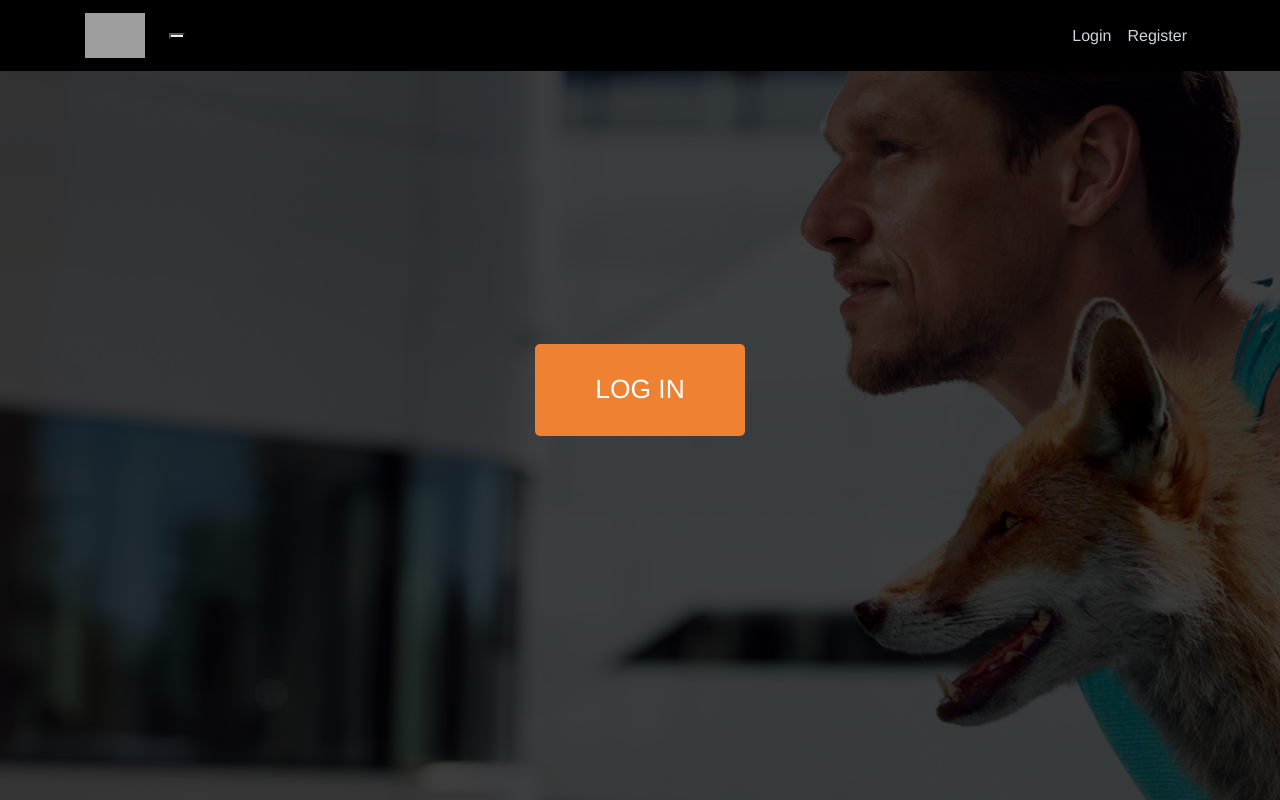
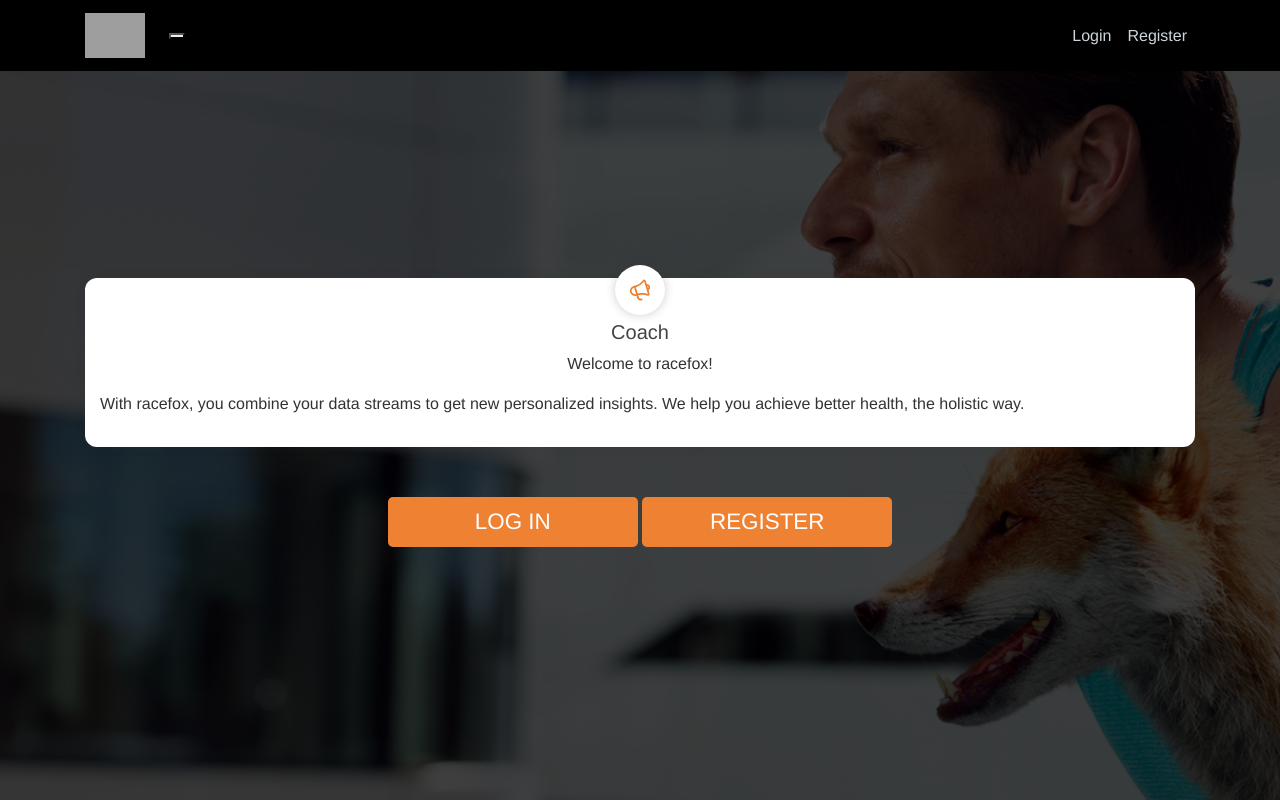
Before and after one commit to Netty2/racefox, a Flask app: page / in a window 1280 px wide. Run offline with Flask 2, Linux system fonts and the light colour scheme; some libraries are stand-ins or nearby versions; grey boxes are pictures that could not be loaded.

Commit message:
added info on login page

```diff
--- a/app/static/custom.css
+++ b/app/static/custom.css
@@ -131,8 +131,9 @@
   color: #fff;
   background-color: #ef7e2d;
   border-color: #ef7e2d;
+  box-shadow: 0 0 0 0.2rem rgba(239, 126, 45, 0.5);
 }
 
-.btn-outline-info.focus, .btn-outline-info:focus {
+.btn-outline-info.focus, .btn-outline-info:focus, .btn-outline-info:focus, .btn-outline-info:not(:disabled):not(.disabled):active:focus{
     box-shadow: 0 0 0 0.2rem rgba(239, 126, 45, 0.5);
 }
--- a/app/static/main.css
+++ b/app/static/main.css
@@ -187,12 +187,22 @@ body{
 			background-color: #fff;
 		}
 
+    .coach-title{
+      margin-top: 5px;
+      text-align: center;
+    }
+
 		.coach {
-			margin: 45px 25px 25px;
-			padding: 10px 20px;
+			margin-top: 45px;
+      margin-bottom: 20px;
+			padding: 15px 15px;
 			box-shadow: 0px 0px 10px 0px rgba(51, 51, 51, 0.16);
 			border-radius: 12px;
 		}
+
+    .coach p{
+      text-align: center;
+    }
 
 		.coach_img img {
 			width: 26px;
--- a/app/templates/home.html
+++ b/app/templates/home.html
@@ -8,7 +8,7 @@
 			<div class="col-lg-6">
 				<div class="card">
 					<div class="card-body">
-						<h4>Overview</h4>
+						<h4>My Overview</h4>
 
 						<!-- Uncomment if we need an overarching header. Otherwise it looks better without it
 						<h5 class="card-title">WELCOME BACK!</h5>
@@ -122,14 +122,22 @@ $("#wellnessform").submit(function(e) {
 <div class="login-bg"></div>
 <div class="loginform-wrapper">
 	<div class="loginform-content">
+		<div class="coach" style="background-color:white;margin-bottom:50px;">
+			<div class="coach_img"><img src="{{url_for('static', filename='coach-icon.svg')}}" alt=""></div>
+			<h5 class="coach-title">Coach</h5>
+			<p>Welcome to racefox!</p>
+			<p style="text-align:justify;">With racefox, you combine your data streams to get new personalized insights. We help you achieve better health, the holistic way.</p>
+		</div>
 		<div id="login-button" class="text-center">
   			<a href="{{ url_for('login') }}"><button type="button" class="btn btn-primary btn-lg"><span>Log in</span></button></a>
+				<a href="{{ url_for('register') }}"><button type="button" class="btn btn-primary btn-lg"><span>Register</span></button></a>
 		</div>
 	</div>
 </div>
 <style>#login-button .btn {
-    padding: 26px 60px;
-    font-size: 1.65rem;
+		width: 45%;
+		max-width: 250px;
+    font-size: 1.4rem;
     line-height: 1.5;
     border-radius: 5px;
     text-transform: uppercase;
```
Also changed, not shown: app/site.db.
